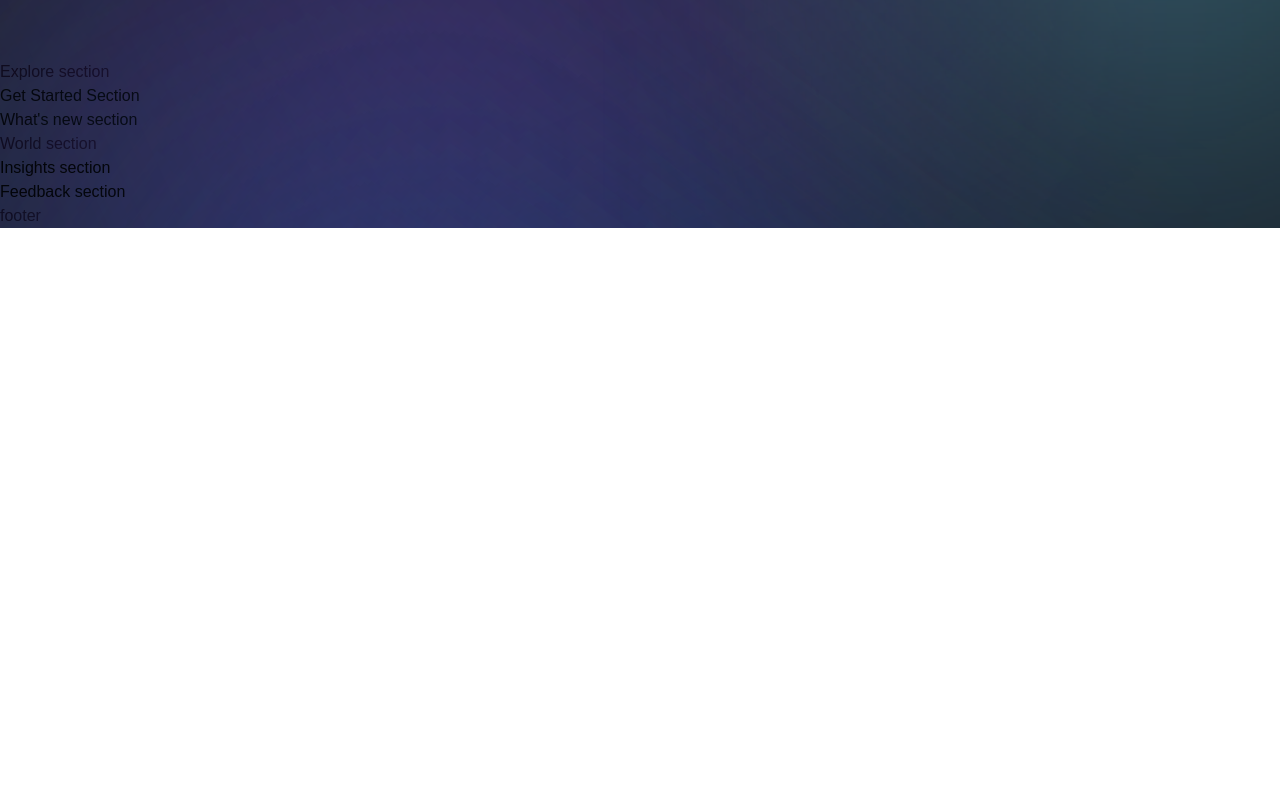
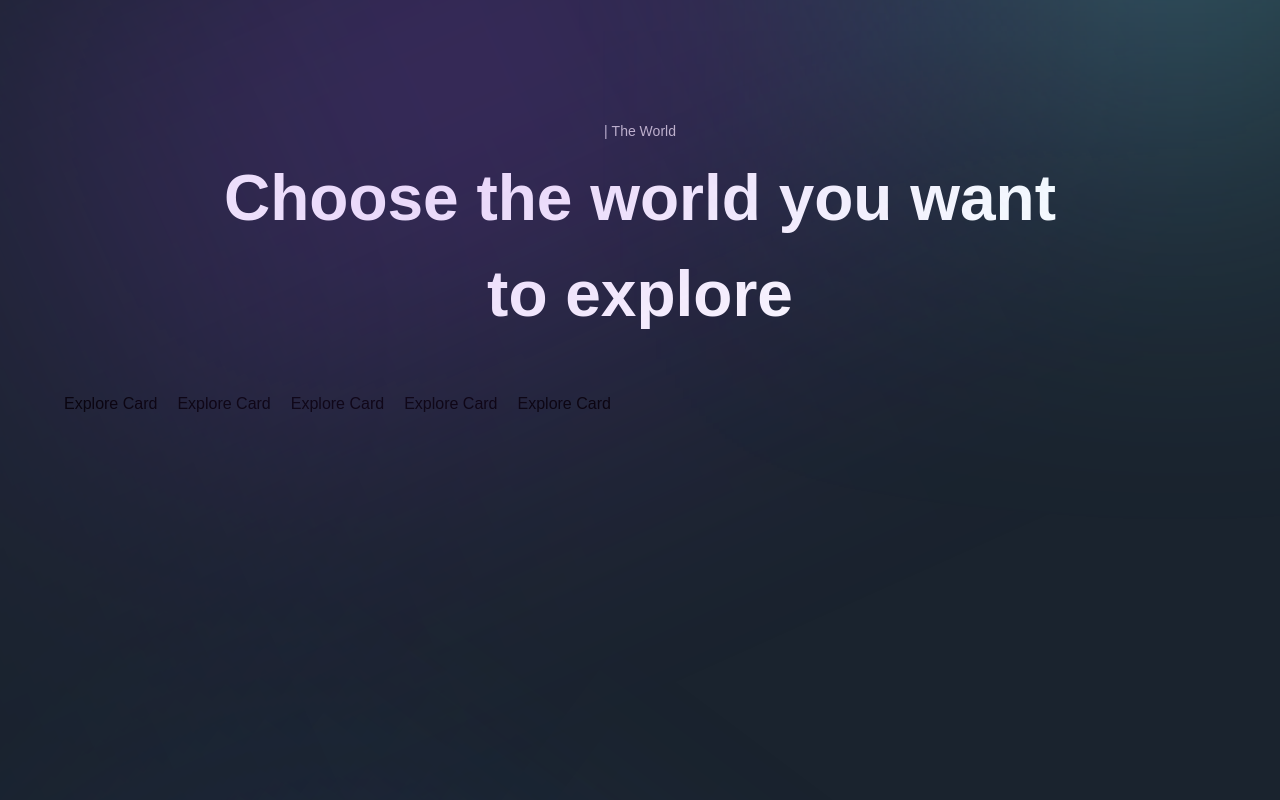
Before and after one commit to sms-Sifat-115/metaverse-web, a Next.js app: page / in a window 1280 px wide. Shown: the part 1500-2300 px from the top of the page. Before the commit the page ends 1728 px from the top, so only its background shows below. Built offline with nearby package versions, Linux system fonts and the light colour scheme; a web font is replaced by a local one.

Commit message:
4th Draft: Custom Text Added

```diff
--- a/components/CustomTexts.jsx
+++ b/components/CustomTexts.jsx
@@ -1,9 +1,28 @@
 'use client';
 
-export const TypingText = () => (
-  <p>Typing Text</p>
+import { motion } from 'framer-motion';
+import { textContainer, textVariant2 } from '../utils/motion';
+
+export const TypingText = ({ title, textStyles }) => (
+  <motion.p
+    variants={textContainer}
+    className={`font-normal text-[14px] text-secondary-white ${textStyles}`}
+  >
+    {Array.from(title).map((letter, index) => (
+      <motion.span variants={textVariant2} key={index}>
+        {letter === ' ' ? '\u00A0' : letter}
+      </motion.span>
+    ))}
+  </motion.p>
 );
 
-export const TitleText = () => (
-  <h2>Title Text</h2>
+export const TitleText = ({ title, textStyles }) => (
+  <motion.h2
+    variants={textVariant2}
+    initial="hidden"
+    whileInView="show"
+    className={`mt-[8px] font-bold md:text-[64px] text-[40px] text-white ${textStyles}`}
+  >
+    {title}
+  </motion.h2>
 );
--- a/sections/Explore.jsx
+++ b/sections/Explore.jsx
@@ -1,9 +1,44 @@
 'use client';
 
-const Explore = () => (
-  <section>
-    Explore section
-  </section>
-);
+import { useState } from 'react';
+import { motion } from 'framer-motion';
+
+import styles from '../styles';
+import { exploreWorlds } from '../constants';
+import { staggerContainer } from '../utils/motion';
+import { ExploreCard, TitleText, TypingText } from '../components';
+
+const Explore = () => {
+  const [active, setActive] = useState('world-2');
+
+  return (
+    <section className={`${styles.paddings}`} id="explore">
+      <motion.div
+        variants={staggerContainer}
+        initial="hidden"
+        whileInView="show"
+        viewport={{ once: false, amount: 0.25 }}
+        className={`${styles.innerWidth} mx-auto flex flex-col`}
+      >
+        <TypingText title="| The World" textStyles="text-center" />
+        <TitleText
+          title={<>Choose the world you want <br className="md:block hidden" /> to explore</>}
+          textStyles="text-center"
+        />
+        <div className="mt-[50px] flex lg:flex-row flex-col min-h-[70vh] gap-5">
+          {exploreWorlds.map((world, index) => (
+            <ExploreCard
+              key={world.id}
+              {...world}
+              index={index}
+              active={active}
+              handleClick={setActive}
+            />
+          ))}
+        </div>
+      </motion.div>
+    </section>
+  );
+};
 
 export default Explore;
```
